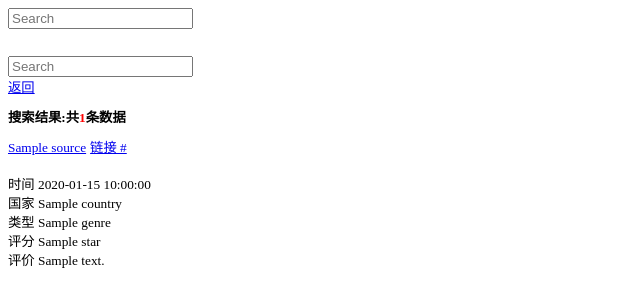
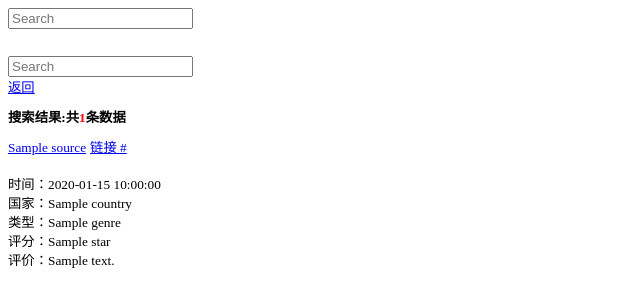
Before and after one commit to codereason/pyprey, a Python web app: template templates/search.html in a window 1280 px wide. Shown: the top 307 px of the page, without its empty margins (0-640 px from the left). Run offline with Jinja, Linux system fonts and the light colour scheme; the template is opened without the code that fills it: most values are stand-ins (such as "Sample title", 1, 10 or a date in 2020).

Commit message:
modify a few details

```diff
--- a/templates/search.html
+++ b/templates/search.html
@@ -6,7 +6,11 @@
         <!-- Search form -->
         <div class="md-form mt-0">
           <form action = '/search' method="get" style="font-size: 20pt">
-          <input id="one" class="form-control" type="text" name="wd" placeholder="Search" aria-label="Search">
+            {% if query %}
+          <input id="one" class="form-control" type="text"  placeholder="{{query}}"  name="wd" placeholder="Search" aria-label="Search">
+          {% else %}
+          <input id="one" class="form-control" type="text"   name="wd" placeholder="Search" aria-label="Search">
+          {% endif %}
         </form>
         </div>
       </div>
@@ -27,16 +31,20 @@
     <a href="{{ i['_source']['url'] }}" target="_blank" style="font-size: 10pt"> {{ i['_source']['name'] }}</a>
     <a href="{{ i['_source']['url'] }}" target="_blank" style="font-size: 10pt"> 链接 {{ i['_source']['url'] }}</a></br>
     <br>
-<a  target="_blank" style="font-size: 10pt"> 时间 {{ i['_source']['time'] }}</a>
+<a  target="_blank" style="font-size: 10pt"> 时间：{{ i['_source']['time'] }}</a>
 <br>
-<a target="_blank" style="font-size: 10pt"> 国家 {{ i['_source']['country'] }}</a>
+<a target="_blank" style="font-size: 10pt"> 国家：{{ i['_source']['country'] }}</a>
 <br>
-<a  target="_blank" style="font-size: 10pt"> 类型 {{ i['_source']['genre'] }}</a>
+<a  target="_blank" style="font-size: 10pt"> 类型：{{ i['_source']['genre'] }}</a>
 <br>
-<a  target="_blank" style="font-size: 10pt"> 评分 {{ i['_source']['star'] }}</a>
+<a  target="_blank" style="font-size: 10pt"> 评分：{{ i['_source']['star'] }}</a>
 <br>
-<a  target="_blank" style="font-size: 10pt"> 评价 {{ i['_source']['describe'] }}</a>
+<a  target="_blank" style="font-size: 10pt"> 评价：{{ i['_source']['describe'] }}</a>
 <br>
 <br>
 {% endfor %}
 {% endif %}
+
+{% if not num  %}
+没有找到您想找的。也许您对以下内容感兴趣
+{% endif %}
```
Also changed, not shown: app.py (+14 -14 lines).
